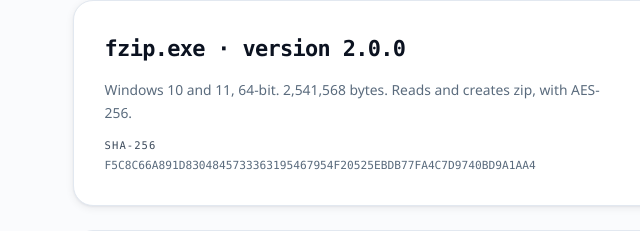
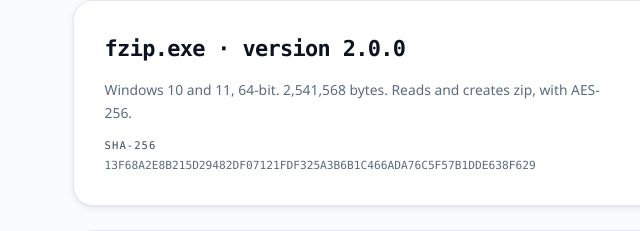
Before and after one commit to xmetaads/Fzip, a plain HTML site: page web/index.html in a window 1280 px wide. Shown: the part 7510-7741 px from the top of the page, 10-650 px from the left. Drawn offline with Linux system fonts and the light colour scheme.

Commit message:
Publish 2.0.0: sync the site, docs and redirects to the shipped binary

```diff
--- a/web/index.html
+++ b/web/index.html
@@ -757,7 +757,7 @@ fzip x "%~1" -q
             Windows 10 and 11, 64-bit. 2,541,568 bytes. Reads and creates zip,
             with AES-256.
           </p>
-          <div class="hash"><b>SHA-256</b>F5C8C66A891D8304845733363195467954F20525EBDB77FA4C7D9740BD9A1AA4</div>
+          <div class="hash"><b>SHA-256</b>13F68A2E8B215D29482DF07121FDF325A3B6B1C466ADA76C5F57B1DDE638F629</div>
         </div>
         <a class="btn" href="/download/fzip.exe" download style="white-space:nowrap">
           <svg viewBox="0 0 24 24" aria-hidden="true"><use href="#i-download"/></svg> Download &middot; 2.5 MB
```
Also changed, not shown: vercel.json, web/llms.txt, 3 other files.
